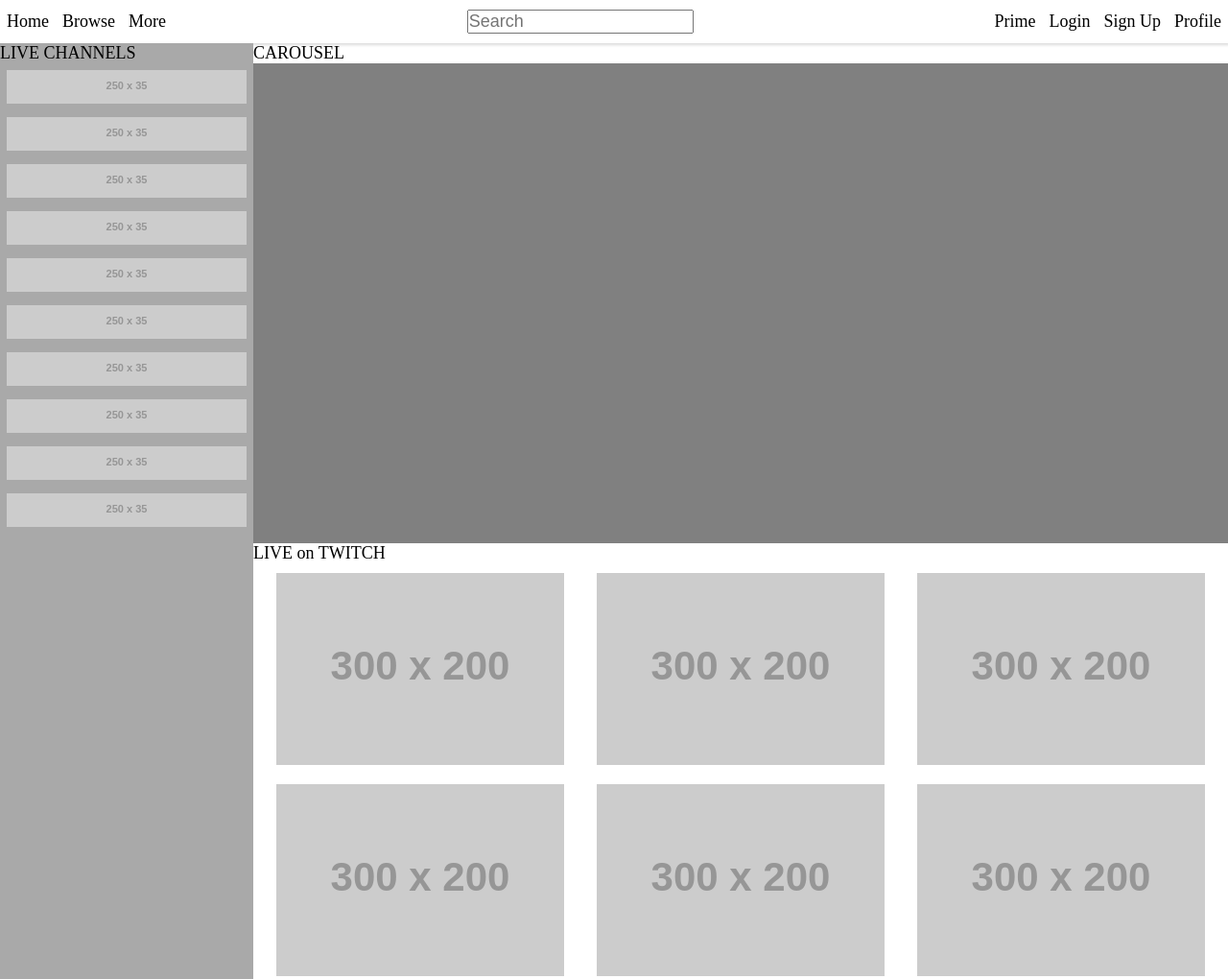
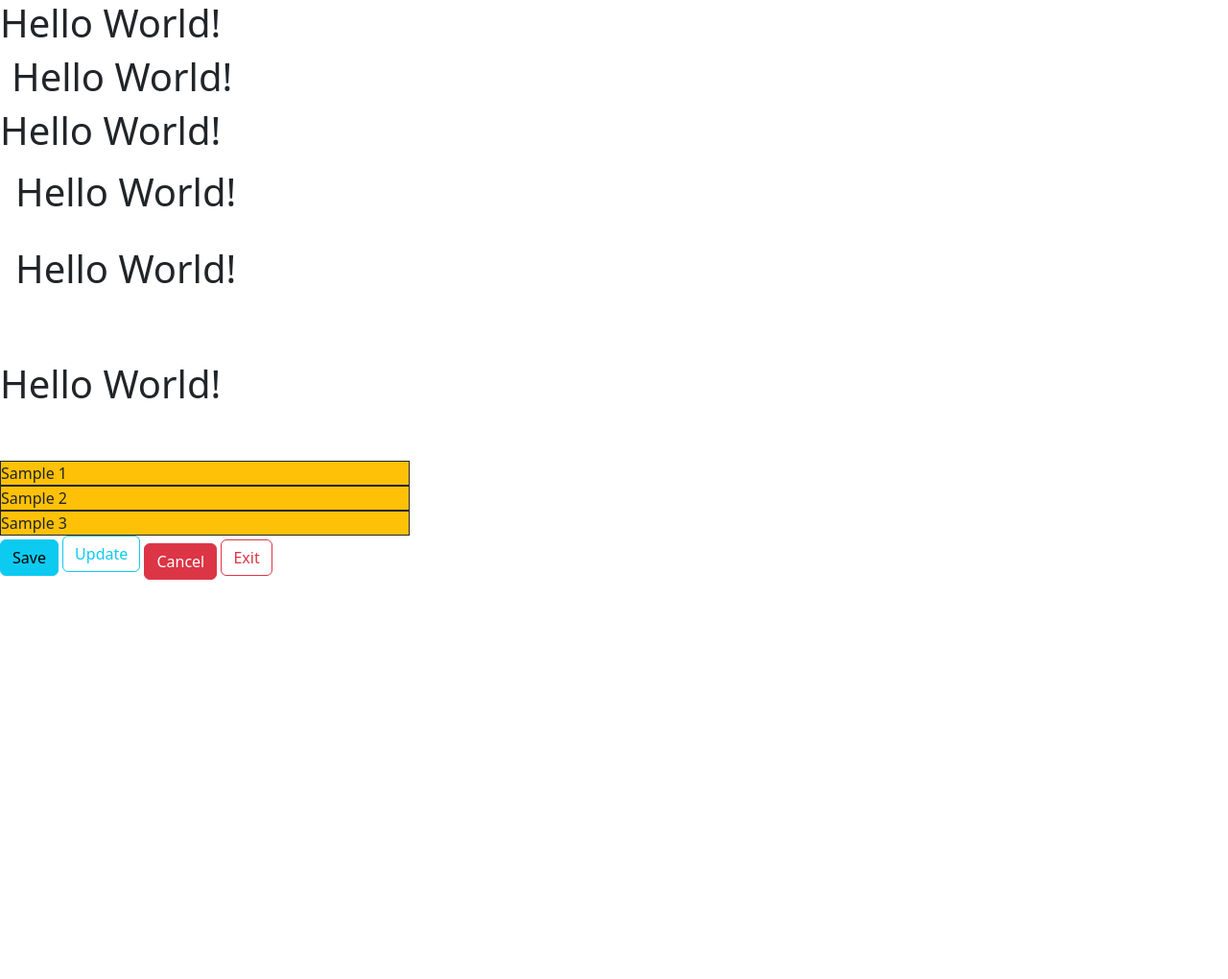
Before and after one commit to banagabjay/projtwitch-1, a plain HTML site: page index.html in a window 1280 px wide. Shown: the top 1020 px of the page at 96% size. After the commit the page ends 800 px from the top, so only its background shows below. Drawn offline with nearby package versions, Linux system fonts and the light colour scheme; placeholder pictures from the web are drawn by us.

Commit message:
Add files via upload

```diff
--- a/index.html
+++ b/index.html
@@ -1,70 +1,40 @@
 <!DOCTYPE html>
 <html lang="en">
 <head>
-    <link rel="stylesheet" href="style.css">
+
+    <link href="https://cdn.jsdelivr.net/npm/bootstrap@5.3.3/dist/css/bootstrap.min.css" rel="stylesheet">
     <meta charset="UTF-8">
     <meta name="viewport" content="width=device-width, initial-scale=1.0">
     <title>Document</title>
 </head>
 <body>
-    <nav class="top-menu">
-        <ul class="primary">
-            <li><a href="#">Home</a></li>
-            <li><a href="#">Browse</a></li>
-            <li><a href="#">More</a></li>
-        </ul>
+    <h1>Hello World!</h1>
 
-        <div class="search-bar">
-            <input type="search" placeholder="Search">
-        </div>
+    <div class="container-fluid">
+            <h1>Hello World!</h1>
+    </div>
+    <script src="https://cdn.jsdelivr.net/npm/bootstrap@5.3.3/dist/js/bootstrap.bundle.min.js" integrity="sha384-YvpcrYf0tY3lHB60NNkmXc5s9fDVZLESaAA55NDzOxhy9GkcIdslK1eN7N6jIeHz" crossorigin="anonymous"></script>
 
-        <ul class="secondary">
-            <div class="search-icon"></div>
-            <li><a href="#">Prime</a></li>
-            <li><a href="#">Login</a></li>
-            <li><a href="#">Sign Up</a></li>
-            <li><a href="#">Profile</a></li>
-        </ul>
-    </nav>
+    <h1>Hello World!</h1>
+    </div>
 
-    <div class="main">
-        <nav class="sidebar">
-            <ul class="live-channels">
-                <div class="text-channel">LIVE CHANNELS</div>
-                <div class="icon-channel"></div>
-                <li><div class="channel"></div></li>
-                <li><div class="channel"></div></li>
-                <li><div class="channel"></div></li>
-                <li><div class="channel"></div></li>
-                <li><div class="channel"></div></li>
-                <li><div class="channel"></div></li>
-                <li><div class="channel"></div></li>
-                <li><div class="channel"></div></li>
-                <li><div class="channel"></div></li>
-                <li><div class="channel"></div></li>
-            </ul>
-        </nav>
+        <h1 class="m-3">Hello World!</h1>
+        <h1 class="p-3">Hello World!</h1>
+        <h1 class="py-5">Hello World!</h1>
 
-        <div class="streams">
-            <div>CAROUSEL</div>
-            <div class="carousel"></div>
+        <div class="row-border-dark"></div>
+        <div class="col-sm-4 border border-dark bg-warning">Sample 1 </div>
+        <div class="col-sm-4 border border-dark bg-warning">Sample 2 </div>
+        <div class="col-sm-4 border border-dark bg-warning">Sample 3 </div>
+    </div>
 
-            <div>LIVE on TWITCH</div>
-            <div class="live">
-                <div class="stream"></div>
-                <div class="stream"></div>
-                <div class="stream"></div>
-                <div class="stream"></div>
-                <div class="stream"></div>
-                <div class="stream"></div>
-                <div class="stream"></div>
-                <div class="stream"></div>
-                <div class="stream"></div>
-                <div class="stream"></div>
+    <h1 class="btn btn-info">Save</h1>
+    <p class="btn btn-outline-info">Update</p>
+    <a class="btn btn-danger">Cancel</a>
+    <h1 class="btn btn-outline-danger">Exit</h1>
 
-            </div>
-        </div>
+        <script src="bootstrap/css/bootstrap-grid.css"></script>
 
-    </div>
+        <script src="bootstrap/js/bootstrap.bundle.js"></script>
 </body>
 </html>
```
